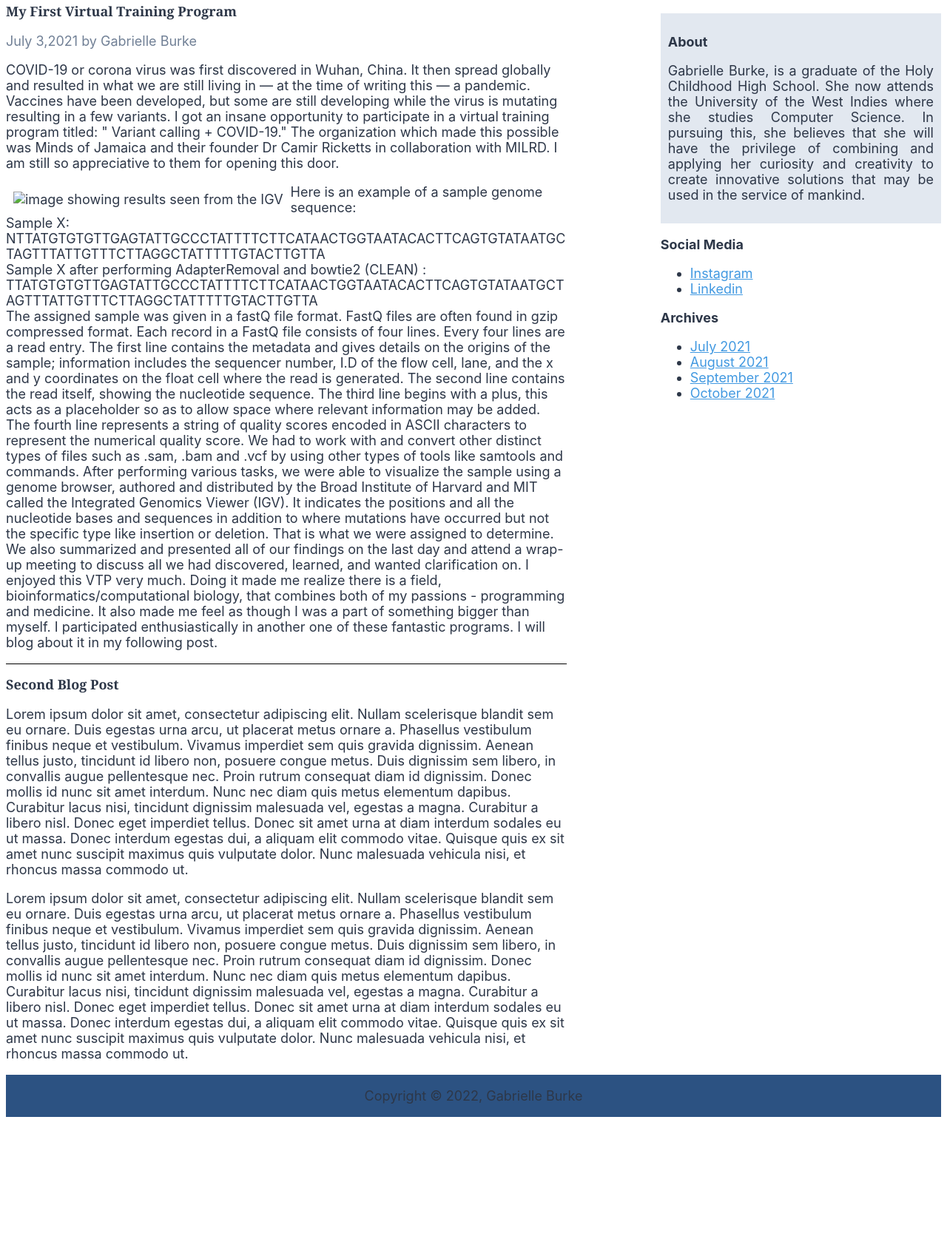
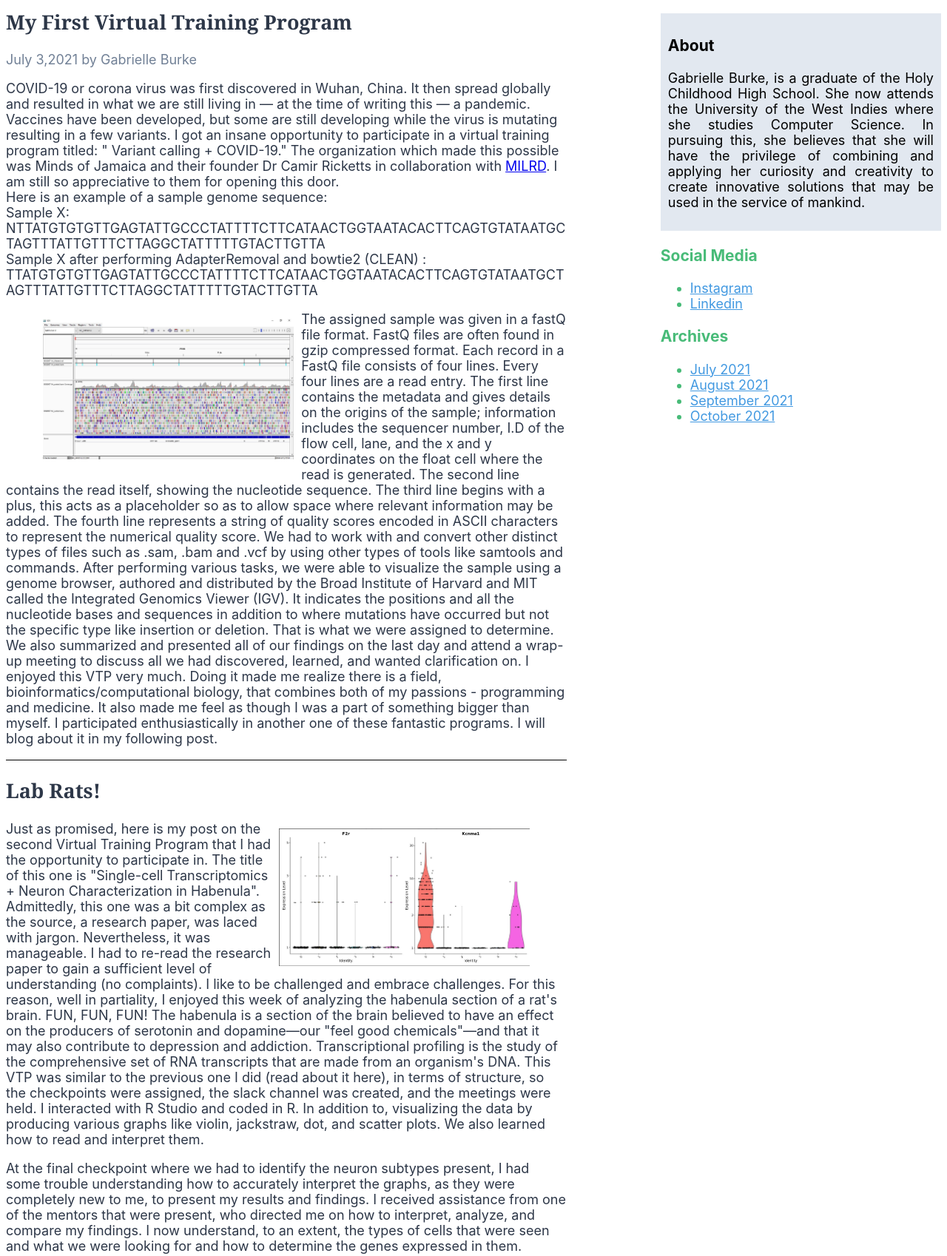
Before and after one commit to gabster-tech/info2180-lab2, a plain HTML site: page index.html in a window 1280 px wide. Shown: the part 414-2112 px from the top of the page at 74% size. Before the commit the page ends 1932 px from the top, so only its background shows below. Drawn offline with Linux system fonts and the light colour scheme.

Commit message:
Added pictres for blog posts

```diff
--- a/index.html
+++ b/index.html
@@ -22,11 +22,8 @@
                     COVID-19 or corona virus was first discovered in Wuhan, China. It then spread globally and resulted in what we are still living in — at the time of writing this — a pandemic.
                     Vaccines have been developed, but some are still developing while the virus is mutating resulting in a few variants.
                     I got an insane opportunity to participate in a virtual training program titled: " Variant calling + COVID-19."
-                    The organization which made this possible was Minds of Jamaica and their founder Dr Camir Ricketts in collaboration with MILRD.
+                    The organization which made this possible was Minds of Jamaica and their founder Dr Camir Ricketts in collaboration with <a href="https://milrd.org/vtp-projects/#scrnaseq-habenula-neuron">MILRD</a>.
                     I am still so appreciative to them for opening this door.<br/>
-                </p>
-                <img id="blog1-img" src="blog1-img" alt="image showing results seen from the IGV"/>
-                <p>
                     Here is an example of a sample genome sequence:<br/>
 
                     Sample X:<br/>
@@ -34,6 +31,19 @@
 
                     Sample X after performing AdapterRemoval and bowtie2 (CLEAN) :<br/>
                     TTATGTGTGTTGAGTATTGCCCTATTTTCTTCATAACTGGTAATACACTTCAGTGTATAATGCTAGTTTATTGTTTCTTAGGCTATTTTTGTACTTGTTA<br/>
+                </p>
+                <!--<div class="blog-img">
+                    <div id="blog1-img" >
+                        <img src="blog1-img.jpg" alt="image showing results seen from the IGV"/>
+                    </div>
+                </div>-->
+                <div>
+                    <figure class="blog-img">
+                    <img id="blog1-img" src="blog1-img.jpg" alt="image showing results seen from the IGV"/>
+                    <!--<figcaption>Image showing results seen from the IGV </figcaption>-->
+                </figure>
+                </div>
+                <p>
                     The assigned sample was given in a fastQ file format.
                     FastQ files are often found in gzip compressed format. Each record in a FastQ file consists of four lines. Every four lines are a read entry.
                     The first line contains the metadata and gives details on the origins of the sample; information includes the sequencer number, I.D of the flow cell, lane, and the x and y coordinates on the float cell where the read is generated.
@@ -54,23 +64,30 @@
 
             <!--Second Blog Post-->
             <article>
-                <h2>Second Blog Post</h2>
+                <h2>Lab Rats!</h2>
                 <!--The blog post should have the date and who the post was made by below the title. (e.g. September 27, 2022 by John Doe)-->
+                <div>
+                    <figure class="blog-img">
+                    <img id="blog2-img" src="blog2-img.jpg" alt="image showing results seen from the IGV"/>
+                    <!--<figcaption>Image showing results seen from the IGV </figcaption>-->
+                </figure>
+                </div>
                 <p>
-                    Lorem ipsum dolor sit amet, consectetur adipiscing elit. Nullam scelerisque blandit sem eu ornare. Duis egestas urna arcu, ut placerat metus ornare a.
-                    Phasellus vestibulum finibus neque et vestibulum. Vivamus imperdiet sem quis gravida dignissim. Aenean tellus justo, tincidunt id libero non, posuere congue metus.
-                    Duis dignissim sem libero, in convallis augue pellentesque nec. Proin rutrum consequat diam id dignissim. Donec mollis id nunc sit amet interdum.
-                    Nunc nec diam quis metus elementum dapibus. Curabitur lacus nisi, tincidunt dignissim malesuada vel, egestas a magna. Curabitur a libero nisl.
-                    Donec eget imperdiet tellus. Donec sit amet urna at diam interdum sodales eu ut massa. Donec interdum egestas dui, a aliquam elit commodo vitae.
-                    Quisque quis ex sit amet nunc suscipit maximus quis vulputate dolor. Nunc malesuada vehicula nisi, et rhoncus massa commodo ut.
+                    Just as promised, here is my post on the second Virtual Training Program that I had the opportunity to participate in.
+                    The title of this one is "Single-cell Transcriptomics + Neuron Characterization in Habenula".
+                    Admittedly, this one was a bit complex as the source, a research paper, was laced with jargon. Nevertheless, it was manageable.
+                    I had to re-read the research paper to gain a sufficient level of understanding (no complaints). I like to be challenged and embrace challenges.
+                    For this reason, well in partiality, I enjoyed this week of analyzing the habenula section of a rat's brain. FUN, FUN, FUN!
+                    The habenula is a section of the brain believed to have an effect on the producers of serotonin and dopamine—our "feel good chemicals"—and that it may also contribute to depression and addiction.
+                    Transcriptional profiling is the study of the comprehensive set of RNA transcripts that are made from an organism's DNA.
+                    This VTP was similar to the previous one I did (read about it here), in terms of structure, so the checkpoints were assigned, the slack channel was created, and the meetings were held.
+                    I interacted with R Studio and coded in R. In addition to, visualizing the data by producing various graphs like violin, jackstraw, dot, and scatter plots.
+                    We also learned how to read and interpret them.
                 </p>
                 <p>
-                    Lorem ipsum dolor sit amet, consectetur adipiscing elit. Nullam scelerisque blandit sem eu ornare. Duis egestas urna arcu, ut placerat metus ornare a.
-                    Phasellus vestibulum finibus neque et vestibulum. Vivamus imperdiet sem quis gravida dignissim. Aenean tellus justo, tincidunt id libero non, posuere congue metus.
-                    Duis dignissim sem libero, in convallis augue pellentesque nec. Proin rutrum consequat diam id dignissim. Donec mollis id nunc sit amet interdum.
-                    Nunc nec diam quis metus elementum dapibus. Curabitur lacus nisi, tincidunt dignissim malesuada vel, egestas a magna. Curabitur a libero nisl.
-                    Donec eget imperdiet tellus. Donec sit amet urna at diam interdum sodales eu ut massa. Donec interdum egestas dui, a aliquam elit commodo vitae.
-                    Quisque quis ex sit amet nunc suscipit maximus quis vulputate dolor. Nunc malesuada vehicula nisi, et rhoncus massa commodo ut.
+                    At the final checkpoint where we had to identify the neuron subtypes present, I had some trouble understanding how to accurately interpret the graphs, as they were completely new to me, to present my results and findings.
+                    I received assistance from one of the mentors that were present, who directed me on how to interpret, analyze, and compare my findings.
+                    I now understand, to an extent, the types of cells that were seen and what we were looking for and how to determine the genes expressed in them.
                 </p>
                 <!--Each blog post should have an image floated either to the left or the right with the paragraphs wrapping around it. -->
             </article>
--- a/styles.css
+++ b/styles.css
@@ -1,4 +1,4 @@
-*{
+body{
     font-size: 18px;
     color:#2D3748;
     font-family: -apple-system,BlinkMacSystemFont,"SegoeUI",Roboto,"Helvetica Neue",Arial,"Noto Sans",sansserif;
@@ -11,7 +11,6 @@
     column-gap: 10%;
     width: 100%;
     margin: 0 auto;
-
 }
 
 header{
@@ -40,13 +39,20 @@ header h1{
     color: #718096;
 }
 
-#blog1-img{
-    float:left;
+.blog-img img{
     position: relative;
-    max-height: 500px;
-    max-width: 500px;
+    height: 50%;
+    width: 50%;
     margin: 10px 10px 10px 10px;
     object-fit: contain;
+}
+
+#blog1-img{
+    float: left;
+}
+
+#blog2-img{
+    float: right;
 }
 
 article {
```
Also changed, not shown: blog1-img.jpg (added), blog2-img.jpg (added), 1 other file.
